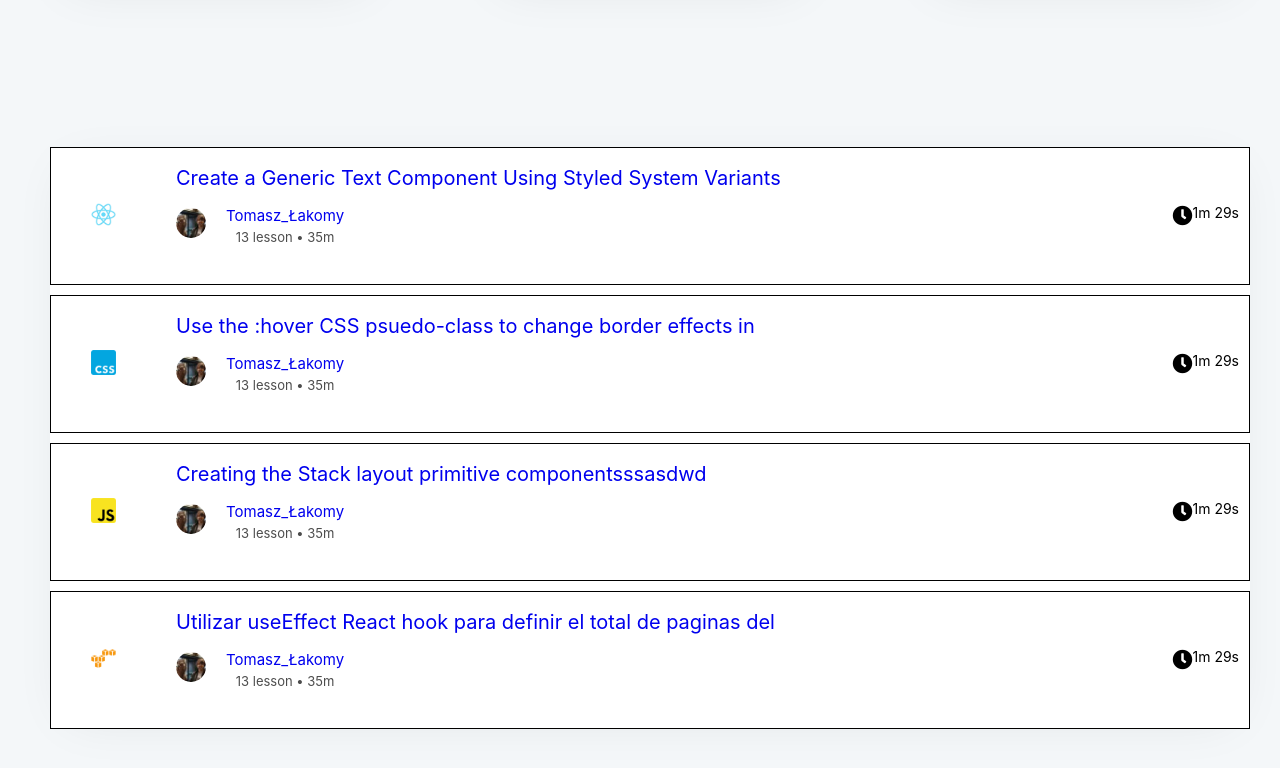
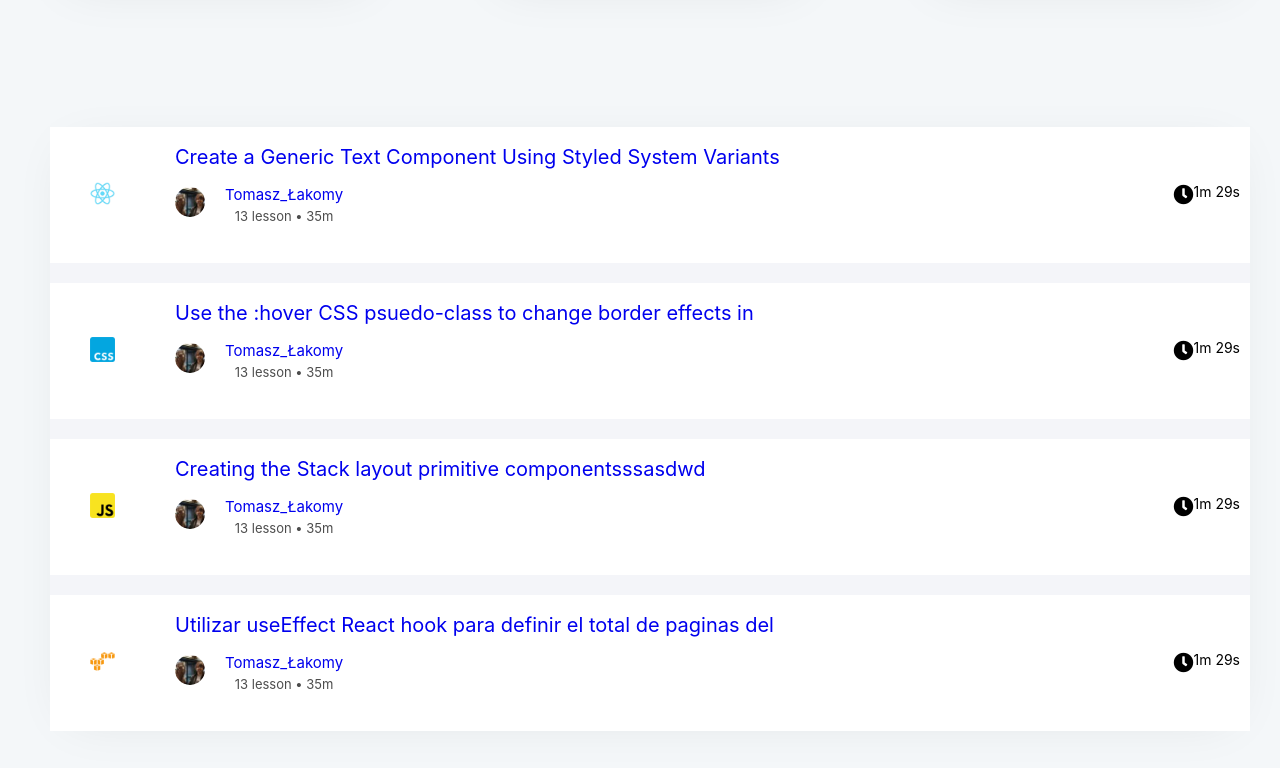
Before and after one commit to aysetas/egghead, a plain HTML site: page index.html in a window 1280 px wide. Shown: the part 1328-2096 px from the top of the page. Drawn offline with Linux system fonts and the light colour scheme.

Commit message:
degisilik yapıldı

```diff
--- a/css/style.css
+++ b/css/style.css
@@ -250,7 +250,7 @@ margin-top: 20px;
 
 }
 .section1{
-    margin-bottom: 50px;
+    margin-bottom: 30px;
     display:flex;
 
 
@@ -345,7 +345,7 @@ margin-top: 20px;
 
 
 .section2{
-    background: #fff;
+    background: #f4f5f9;
     margin-left:50px;
     margin-right: 50px;
     box-shadow: 0 5px 50px -20px rgba(0, 0, 0, .1);
@@ -354,10 +354,11 @@ margin-top: 20px;
 
 }
 .section2 .icerik{
+    background: #fff;
     display: flex;
     align-items: center;
-    margin-bottom: 10px;
-    border: 1px solid #000;
+    margin-bottom: 20px;
+
 }
 .section2 .icerik .ch {
     padding: 40px;
```
